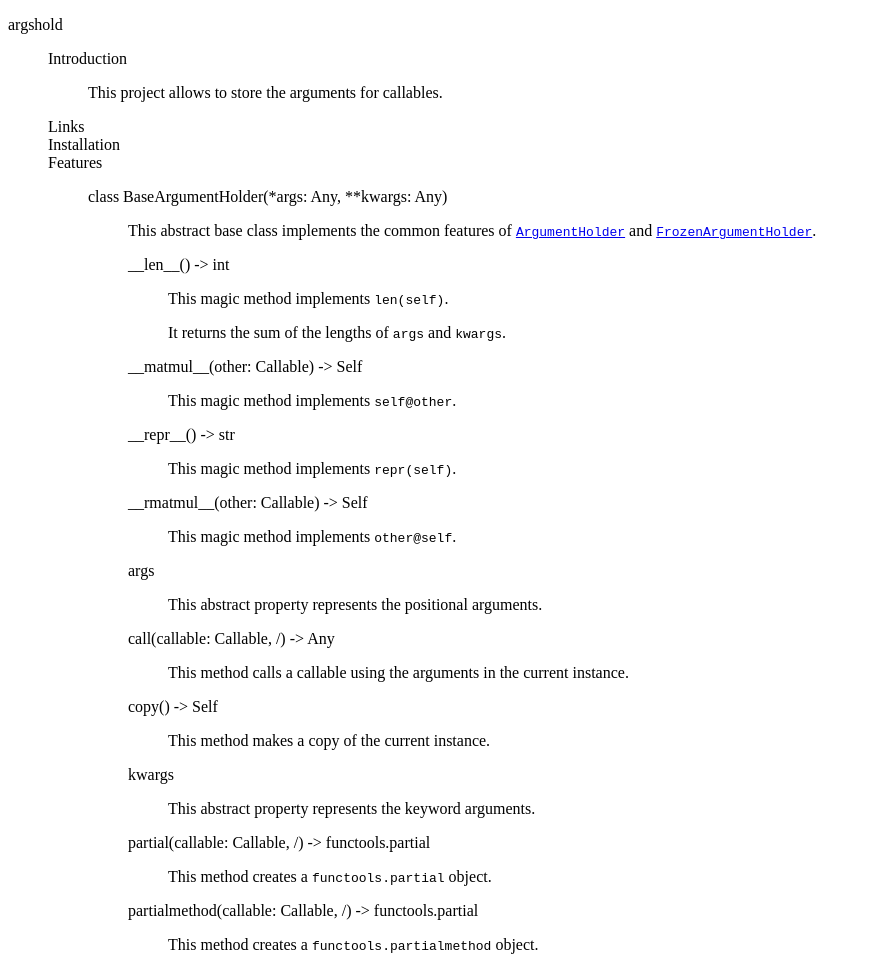
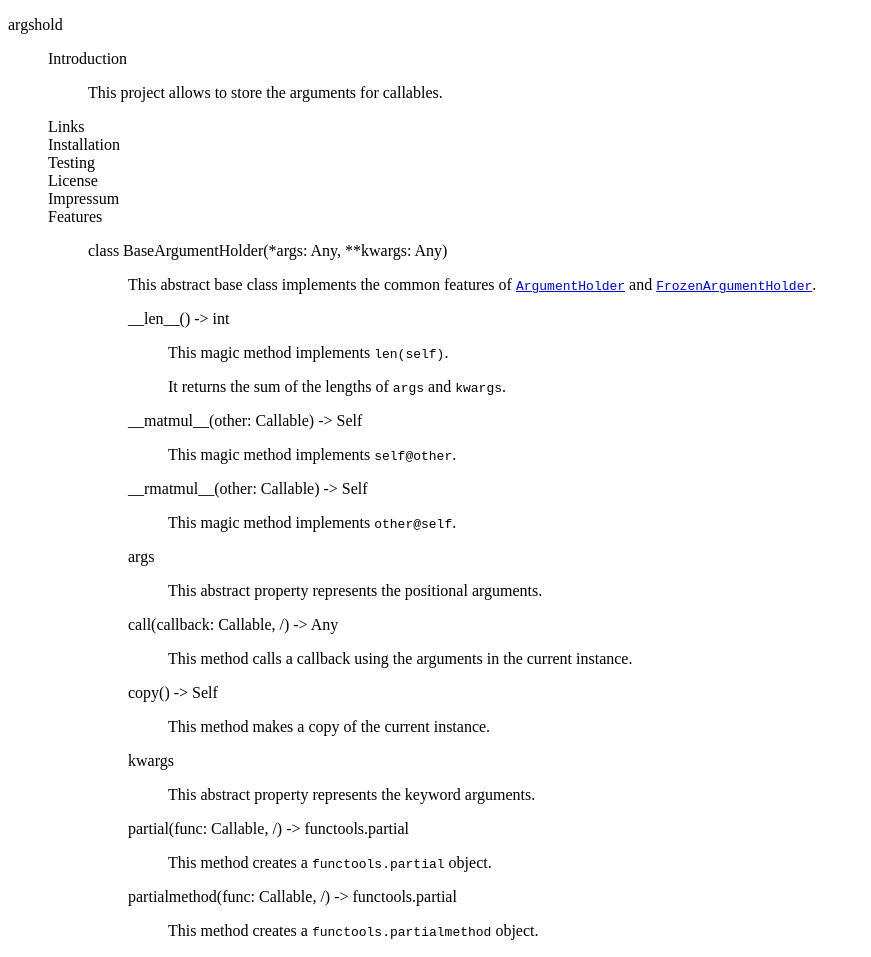
Before and after one commit to johannes-programming/argshold, a plain HTML site: page docs/index.html in a window 1280 px wide. Shown: the top 957 px of the page, without its empty margins (0-871 px from the left). Drawn offline with Linux system fonts and the light colour scheme; a script that the page names is missing.

Commit message:
Version 1.0.2+local.2

```diff
--- a/docs/index.html
+++ b/docs/index.html
@@ -18,6 +18,12 @@
                     <dd id="linksCorpus"></dd>
                     <dt id="install">Installation</dt>
                     <dd id="installCorpus"></dd>
+                    <dt id="testing">Testing</dt>
+                    <dd id="testingCorpus"></dd>
+                    <dt id="license">License</dt>
+                    <dd id="licenseCorpus"></dd>
+                    <dt id="impressum">Impressum</dt>
+                    <dd id="impressumCorpus"></dd>
                     <dt id="features">Features</dt>
                     <dd id="featuresCorpus">
                         <dl class="heading4">
@@ -41,21 +47,19 @@
                                             This magic method implements <code>self@other</code>.
                                         </p>
                                     </dd>
-                                    <dt id="BaseArgumentHolder.__repr__">__repr__() -> str</dt>
-                                    <dd><p>This magic method implements <code>repr(self)</code>.</p></dd>
                                     <dt id="BaseArgumentHolder.__rmatmul__">__rmatmul__(other: Callable) -> Self</dt>
                                     <dd><p>This magic method implements <code>other@self</code>.</p></dd>
                                     <dt id="BaseArgumentHolder.args">args</dt>
                                     <dd><p>This abstract property represents the positional arguments.</p></dd>
-                                    <dt id="BaseArgumentHolder.call">call(callable: Callable, /) -> Any</dt>
-                                    <dd><p>This method calls a callable using the arguments in the current instance.</p></dd>
+                                    <dt id="BaseArgumentHolder.call">call(callback: Callable, /) -> Any</dt>
+                                    <dd><p>This method calls a callback using the arguments in the current instance.</p></dd>
                                     <dt id="BaseArgumentHolder.copy">copy() -> Self</dt>
                                     <dd><p>This method makes a copy of the current instance.</p></dd>
                                     <dt id="BaseArgumentHolder.kwargs">kwargs</dt>
                                     <dd><p>This abstract property represents the keyword arguments.</p></dd>
-                                    <dt id="BaseArgumentHolder.partial">partial(callable: Callable, /) -> functools.partial</dt>
+                                    <dt id="BaseArgumentHolder.partial">partial(func: Callable, /) -> functools.partial</dt>
                                     <dd><p>This method creates a <code>functools.partial</code> object.</p></dd>
-                                    <dt id="BaseArgumentHolder.partialmethod">partialmethod(callable: Callable, /) -> functools.partial</dt>
+                                    <dt id="BaseArgumentHolder.partialmethod">partialmethod(func: Callable, /) -> functools.partial</dt>
                                     <dd><p>This method creates a <code>functools.partialmethod</code> object.</p></dd>
                                     <dt id="BaseArgumentHolder.toArgumentHolder">toArgumentHolder() -> ArgumentHolder</dt>
                                     <dd><p>This method converts the current instance into a <code>ArgumentHolder</code> object.</p></dd>
@@ -77,12 +81,6 @@
                             </dd>
                         </dl>
                     </dd>
-                    <dt id="testing">Testing</dt>
-                    <dd id="testingCorpus"></dd>
-                    <dt id="license">License</dt>
-                    <dd id="licenseCorpus"></dd>
-                    <dt id="impressum">Impressum</dt>
-                    <dd id="impressumCorpus"></dd>
                 </dl>
             </dd>
         </dl>
```
Also changed, not shown: 2 other files.
